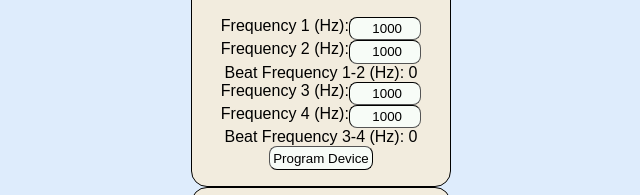
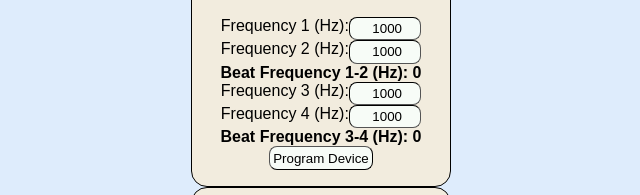
Before and after one commit to quryshi/braniacs, a plain HTML site: page index.html in a window 1280 px wide. Shown: the part 135-330 px from the top of the page, without its empty margins (319-959 px from the left). Drawn offline with Linux system fonts and the light colour scheme.

Commit message:
Update index.html

```diff
--- a/index.html
+++ b/index.html
@@ -23,8 +23,8 @@
                 <input type="number" id="frequency_2" min="1" max="5000" value="1000">
             </div>
             <div class="calc_val">
-                <label for="beat_calc_1">Beat Frequency 1-2 (Hz):</label>
-                <output id="beat_calc_1">0</output>
+                <b><label for="beat_calc_1">Beat Frequency 1-2 (Hz):</label>
+                <output id="beat_calc_1">0</output></b>
             </div>
             <div class="frequency_control">
                 <label for="frequency_3">Frequency 3 (Hz):</label>
@@ -35,8 +35,8 @@
                 <input type="number" id="frequency_4" min="1" max="5000" value="1000">
             </div>
             <div class="calc_val">
-                <label for="beat_calc_2">Beat Frequency 3-4 (Hz):</label>
-                <output id="beat_calc_2">0</output>
+                <b><label for="beat_calc_2">Beat Frequency 3-4 (Hz):</label>
+                <output id="beat_calc_2">0</output></b>
             </div>
             <button id="program-button" onclick="programDevice()">Program Device</button>
         </div>
```
